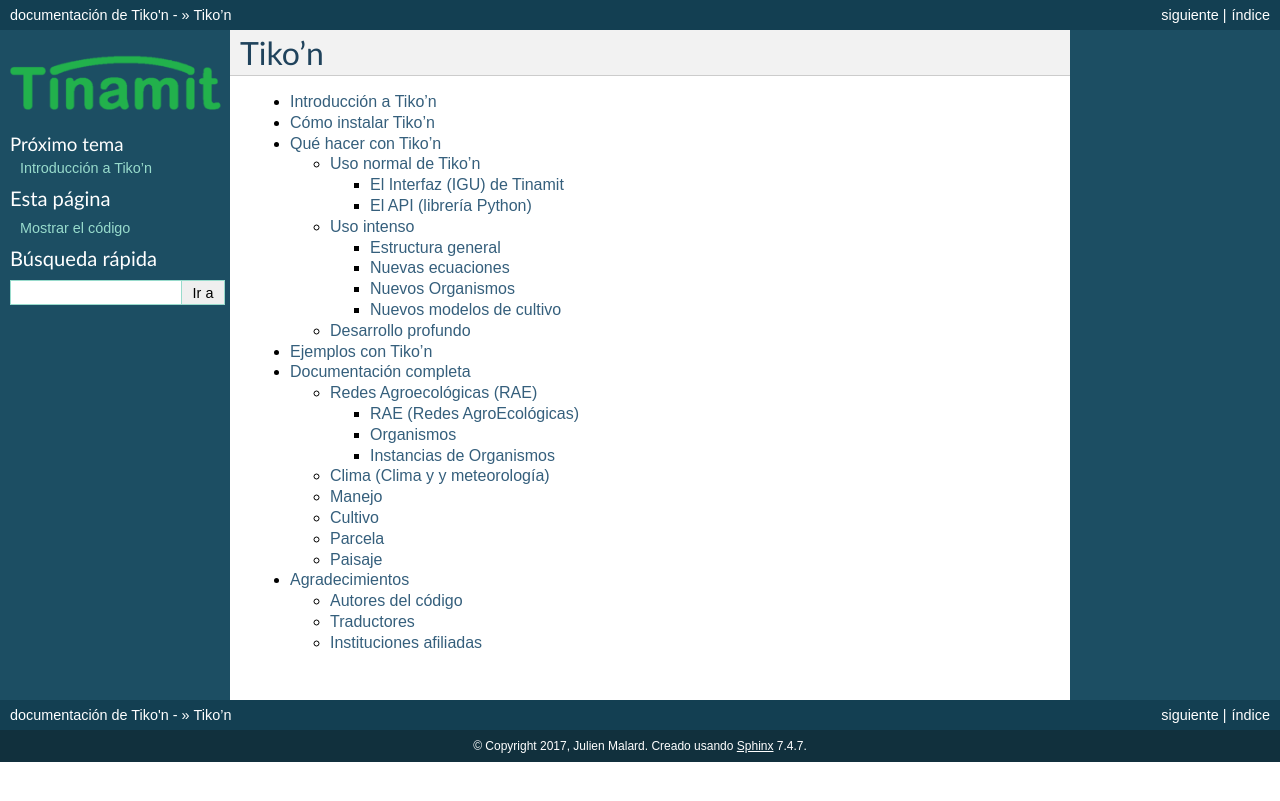
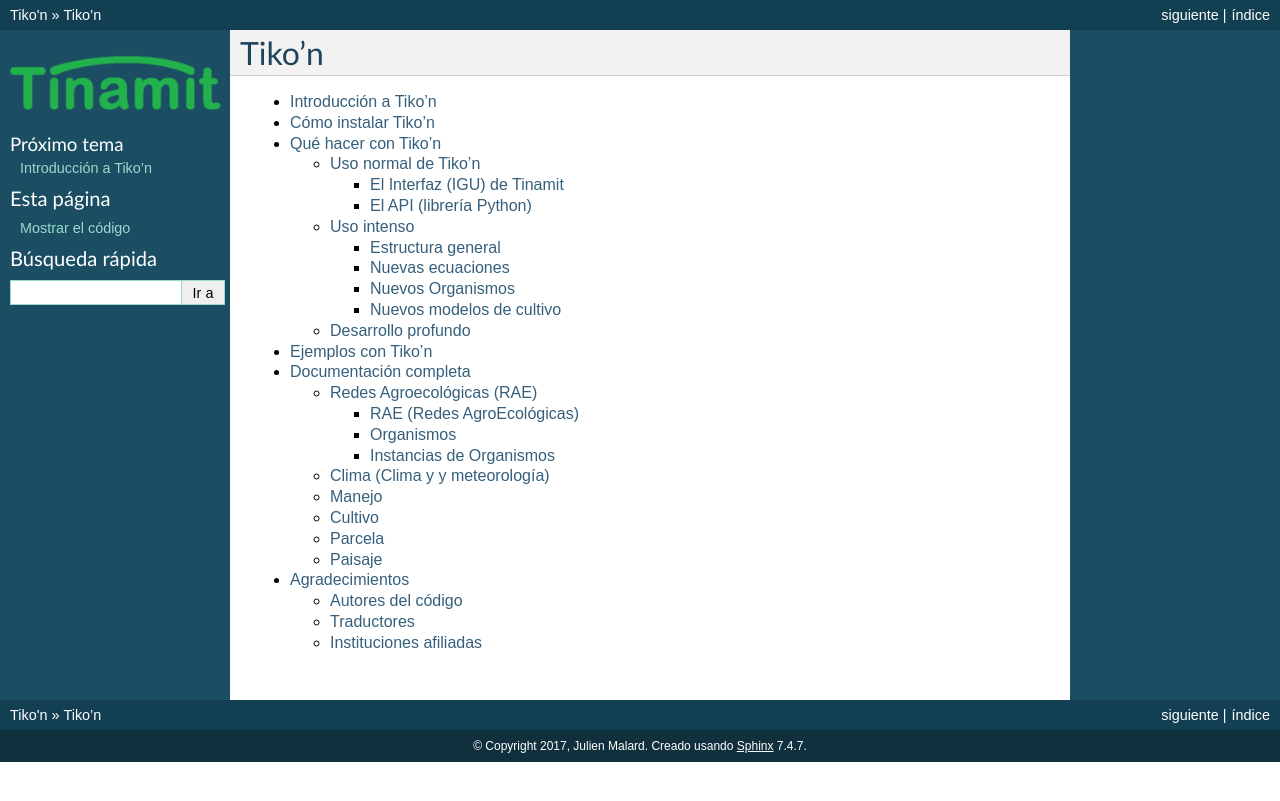
Before and after one commit to julienmalard/Tikon, a Sphinx documentation site: the page built from docs/source/index.rst, in a window 1280 px wide. Shown: the top 801 px of the page. Built offline with Sphinx 7.4.7, drawn with Linux system fonts in a browser that asks for light colours; the version number could not be read and is left out.

```diff
--- a/docs/source/conf.py
+++ b/docs/source/conf.py
@@ -153,12 +153,12 @@
 
 # A shorter title for the navigation bar.  Default is the same as html_title.
 #
-# html_short_title = None
+html_short_title = 'Tiko\'n'
 
 # The name of an image file (relative to this directory) to place at the top
 # of the sidebar.
 #
-html_logo = u'Imágenes/LogoTikon.png'
+html_logo = u'Imágenes/Logo_Tikon.png'
 
 # The name of an image file (relative to this directory) to use as a favicon of
 # the docs.  This file should be a Windows icon file (.ico) being 16x16 or 32x32
```
Also changed, not shown: docs/source/Imágenes/Logo_Tikon.png (renamed from docs/source/Imágenes/LogoTikon.png).
